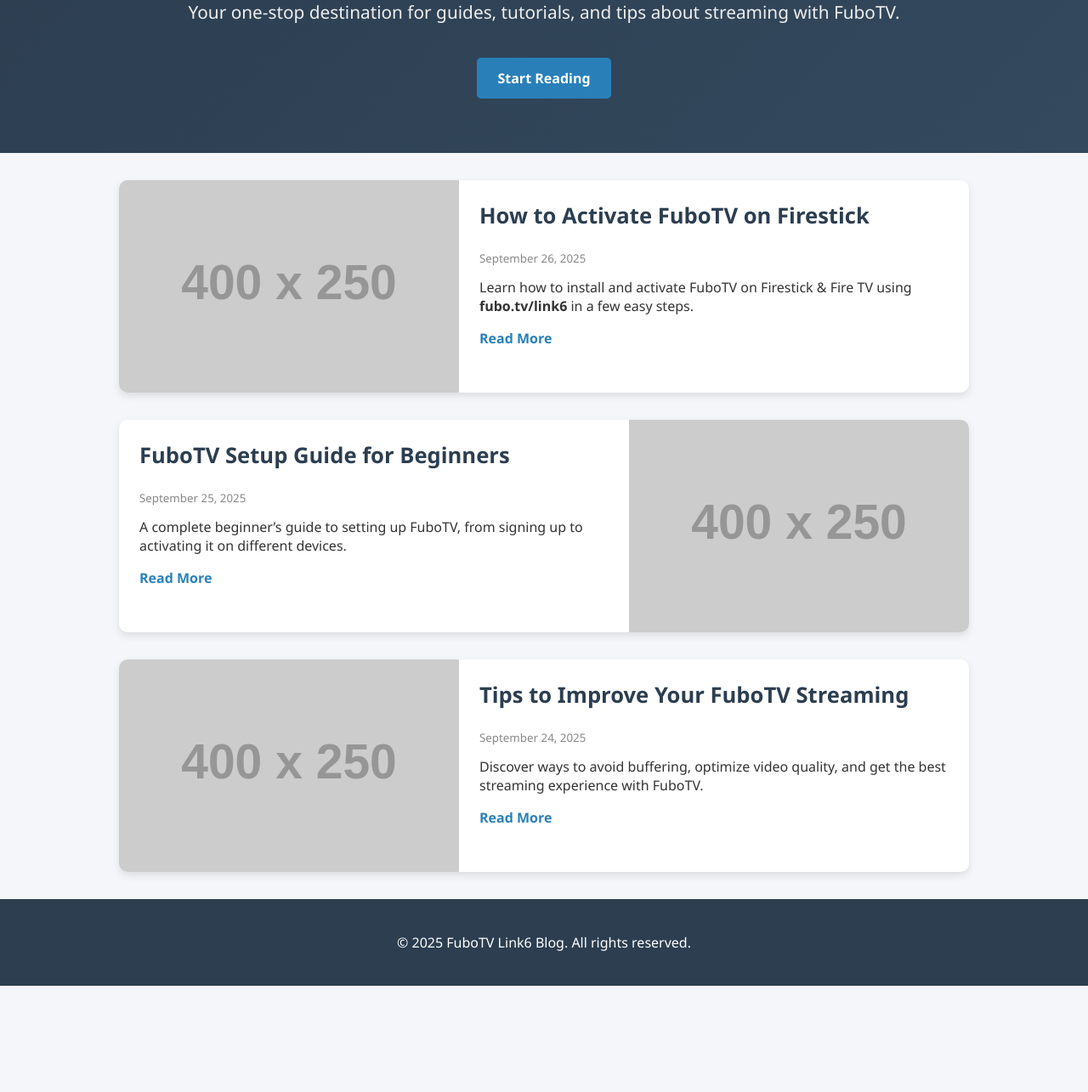
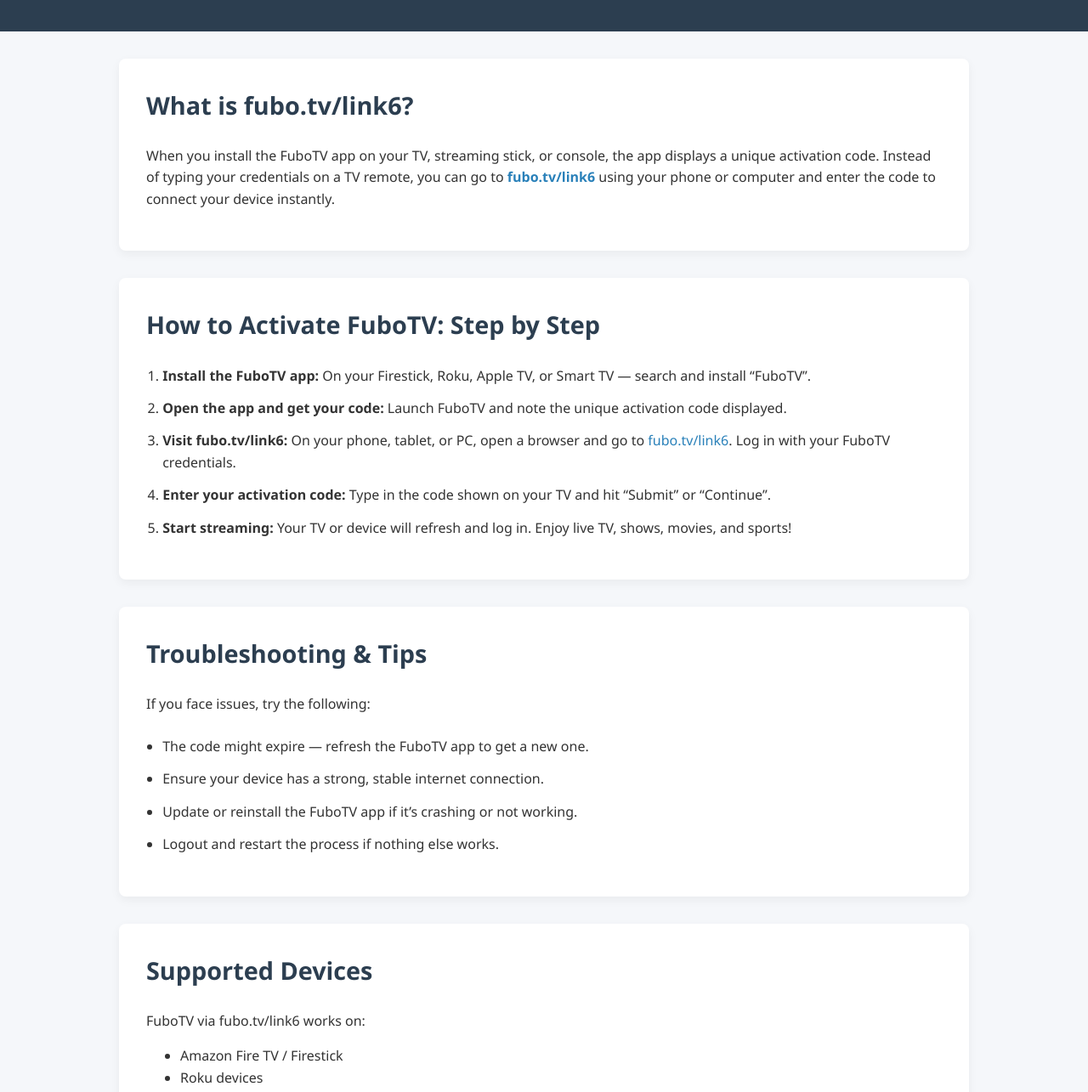
Before and after one commit to fubotv-link6/fubotv-link6.github.io, a plain HTML site: page index.html in a window 1280 px wide. Shown: the part 145-1430 px from the top of the page at 85% size. Before the commit the page ends 1305 px from the top, so only its background shows below. Drawn offline with Linux system fonts and the light colour scheme; placeholder pictures from the web are drawn by us.

Commit message:
Update index.html

```diff
--- a/index.html
+++ b/index.html
@@ -1,142 +1,131 @@
 <!DOCTYPE html>
 <html lang="en">
 <head>
-  <meta charset="UTF-8">
-  <meta name="viewport" content="width=device-width, initial-scale=1.0">
-  <title>FuboTV Link6 Blog</title>
-  <meta name="description" content="Guides, Tips, and Tutorials for FuboTV at fubo.tv/link6">
+  <meta charset="UTF-8" />
+  <meta name="viewport" content="width=device-width, initial-scale=1.0" />
+  <title>Activate FuboTV with fubo.tv/link6</title>
+  <meta name="description" content="Step-by-step guide to activate FuboTV using fubo.tv/link6. Install app, enter code, log in, start streaming." />
   <style>
     body {
-      font-family: 'Segoe UI', Tahoma, sans-serif;
       margin: 0;
       padding: 0;
-      background: #f4f6f9;
+      font-family: 'Segoe UI', Tahoma, sans-serif;
+      line-height: 1.6;
+      background-color: #f5f7fa;
       color: #333;
     }
-    /* Hero Section */
     header {
-      background: linear-gradient(135deg, #2c3e50, #34495e);
+      background-color: #2c3e50;
       color: #fff;
-      padding: 4rem 2rem;
+      padding: 2rem 1rem;
       text-align: center;
     }
     header h1 {
       margin: 0;
-      font-size: 3rem;
+      font-size: 2.5rem;
     }
     header p {
-      margin: 1rem 0;
-      font-size: 1.3rem;
-      color: #eee;
+      margin-top: 0.5rem;
+      font-size: 1.1rem;
+      color: #dfe6e9;
     }
-    .btn {
-      display: inline-block;
-      margin-top: 1.5rem;
-      padding: 0.8rem 1.5rem;
-      background: #2980b9;
-      color: #fff;
-      text-decoration: none;
-      border-radius: 5px;
-      font-weight: bold;
-    }
-    .btn:hover {
-      background: #1f6391;
-    }
-
-    /* Blog Section */
     main {
       max-width: 1000px;
       margin: 2rem auto;
       padding: 0 1rem;
     }
-    .card {
-      display: flex;
-      flex-wrap: wrap;
+    .section {
       background: #fff;
+      padding: 2rem;
       margin-bottom: 2rem;
-      border-radius: 10px;
-      box-shadow: 0 4px 10px rgba(0,0,0,0.1);
-      overflow: hidden;
+      border-radius: 8px;
+      box-shadow: 0 4px 12px rgba(0, 0, 0, 0.05);
     }
-    .card:nth-child(even) {
-      flex-direction: row-reverse;
-    }
-    .card img {
-      flex: 1 1 300px;
-      max-width: 100%;
-      height: auto;
-    }
-    .card-content {
-      flex: 2 1 400px;
-      padding: 1.5rem;
-    }
-    .card-content h2 {
+    .section h2 {
       margin-top: 0;
-      font-size: 1.6rem;
+      font-size: 1.8rem;
       color: #2c3e50;
     }
-    .card-content small {
-      color: #888;
+    .section p {
+      margin: 1rem 0;
     }
-    .card-content p {
-      margin: 0.8rem 0 1rem;
+    .steps {
+      margin-top: 1.5rem;
+      padding-left: 1.2rem;
     }
-    .card-content a {
+    .steps li {
+      margin-bottom: 0.8rem;
+    }
+    .highlight {
+      color: #2980b9;
+      font-weight: bold;
+    }
+    footer {
+      text-align: center;
+      padding: 1.5rem;
+      background-color: #2c3e50;
+      color: #fff;
+      margin-top: 2rem;
+    }
+    a {
       color: #2980b9;
       text-decoration: none;
-      font-weight: bold;
     }
-    .card-content a:hover {
+    a:hover {
       text-decoration: underline;
-    }
-
-    /* Footer */
-    footer {
-      text-align: center;
-      background: #2c3e50;
-      color: #fff;
-      padding: 1.5rem;
-      margin-top: 2rem;
     }
   </style>
 </head>
 <body>
 
   <header>
-  <h1>FuboTV Link6 Blog</h1>
-  <p>Your one-stop destination for guides, tutorials, and tips about streaming with FuboTV.</p>
-  <a href="#posts" class="btn">Start Reading</a>
+    <h1>Activate FuboTV with fubo.tv/link6</h1>
+    <p>Your step-by-step guide to get FuboTV running on any device ✅</p>
   </header>
 
-<main id="posts">
-  <div class="card">
-    <img src="https://via.placeholder.com/400x250.png?text=Firestick+Setup" alt="FuboTV Firestick Guide">
-    <div class="card-content">
-      <h2>How to Activate FuboTV on Firestick</h2>
-      <small>September 26, 2025</small>
-      <p>Learn how to install and activate FuboTV on Firestick & Fire TV using <strong>fubo.tv/link6</strong> in a few easy steps.</p>
-      <a href="#">Read More</a>
-    </div>
+  <main>
+    <div class="section">
+      <h2>What is fubo.tv/link6?</h2>
+      <p>
+        When you install the FuboTV app on your TV, streaming stick, or console, the app displays
+        a unique activation code. Instead of typing your credentials on a TV remote, you can go to
+        <span class="highlight">fubo.tv/link6</span> using your phone or computer and enter the code
+        to connect your device instantly.
+      </p>
     </div>
 
-  <div class="card">
-    <img src="https://via.placeholder.com/400x250.png?text=FuboTV+Setup" alt="FuboTV Setup Guide">
-    <div class="card-content">
-      <h2>FuboTV Setup Guide for Beginners</h2>
-      <small>September 25, 2025</small>
-      <p>A complete beginner’s guide to setting up FuboTV, from signing up to activating it on different devices.</p>
-      <a href="#">Read More</a>
-    </div>
+    <div class="section">
+      <h2>How to Activate FuboTV: Step by Step</h2>
+      <ol class="steps">
+        <li><strong>Install the FuboTV app:</strong> On your Firestick, Roku, Apple TV, or Smart TV — search and install “FuboTV”.</li>
+        <li><strong>Open the app and get your code:</strong> Launch FuboTV and note the unique activation code displayed.</li>
+        <li><strong>Visit fubo.tv/link6:</strong> On your phone, tablet, or PC, open a browser and go to <a href="https://fubo.tv/link6">fubo.tv/link6</a>. Log in with your FuboTV credentials.</li>
+        <li><strong>Enter your activation code:</strong> Type in the code shown on your TV and hit “Submit” or “Continue”.</li>
+        <li><strong>Start streaming:</strong> Your TV or device will refresh and log in. Enjoy live TV, shows, movies, and sports!</li>
+      </ol>
     </div>
 
-  <div class="card">
-    <img src="https://via.placeholder.com/400x250.png?text=Streaming+Tips" alt="FuboTV Tips">
-    <div class="card-content">
-      <h2>Tips to Improve Your FuboTV Streaming</h2>
-      <small>September 24, 2025</small>
-      <p>Discover ways to avoid buffering, optimize video quality, and get the best streaming experience with FuboTV.</p>
-      <a href="#">Read More</a>
+    <div class="section">
+      <h2>Troubleshooting & Tips</h2>
+      <p>If you face issues, try the following:</p>
+      <ul class="steps">
+        <li>The code might expire — refresh the FuboTV app to get a new one.</li>
+        <li>Ensure your device has a strong, stable internet connection.</li>
+        <li>Update or reinstall the FuboTV app if it’s crashing or not working.</li>
+        <li>Logout and restart the process if nothing else works.</li>
+      </ul>
     </div>
+
+    <div class="section">
+      <h2>Supported Devices</h2>
+      <p>FuboTV via fubo.tv/link6 works on:</p>
+      <ul>
+        <li>Amazon Fire TV / Firestick</li>
+        <li>Roku devices</li>
+        <li>Apple TV</li>
+        <li>Smart TVs (Samsung, LG, Sony, etc.)</li>
+        <li>Android TV boxes & more</li>
+      </ul>
     </div>
   </main>
 
```
Lines whose indentation alone changed are shown as unchanged.
